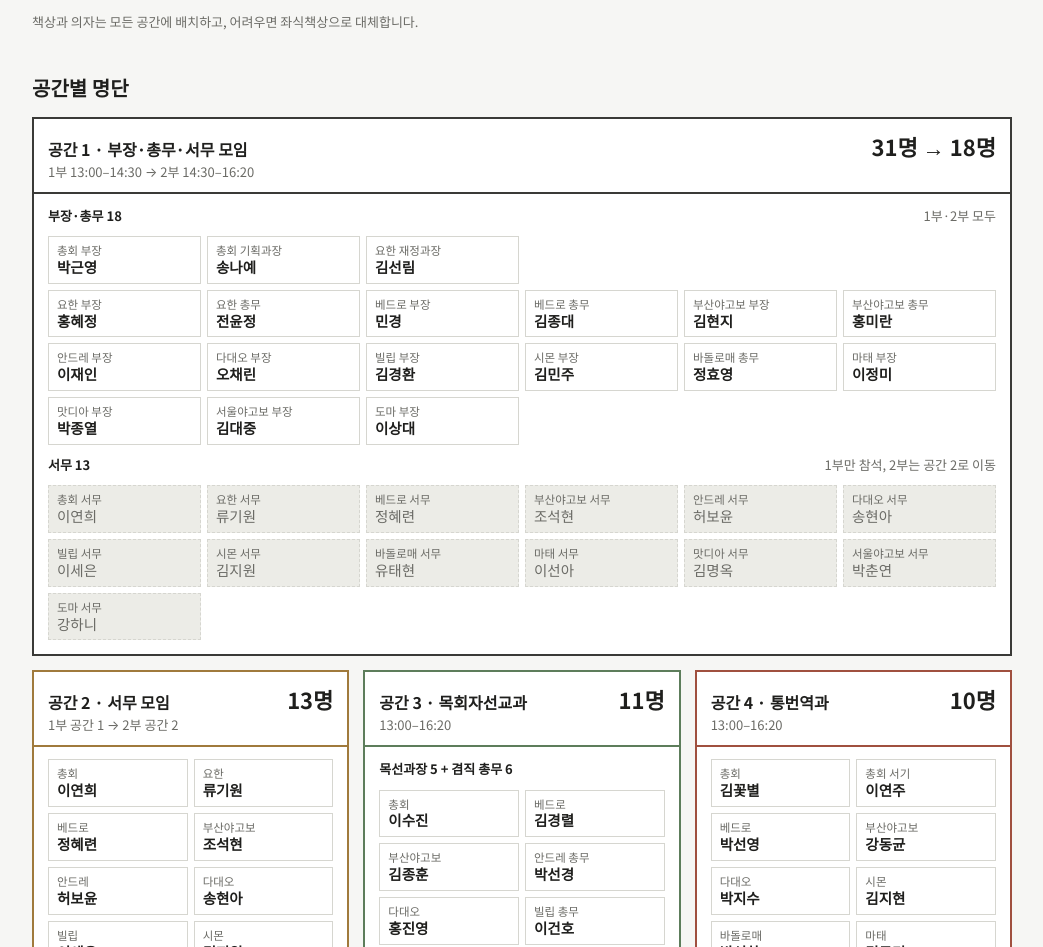
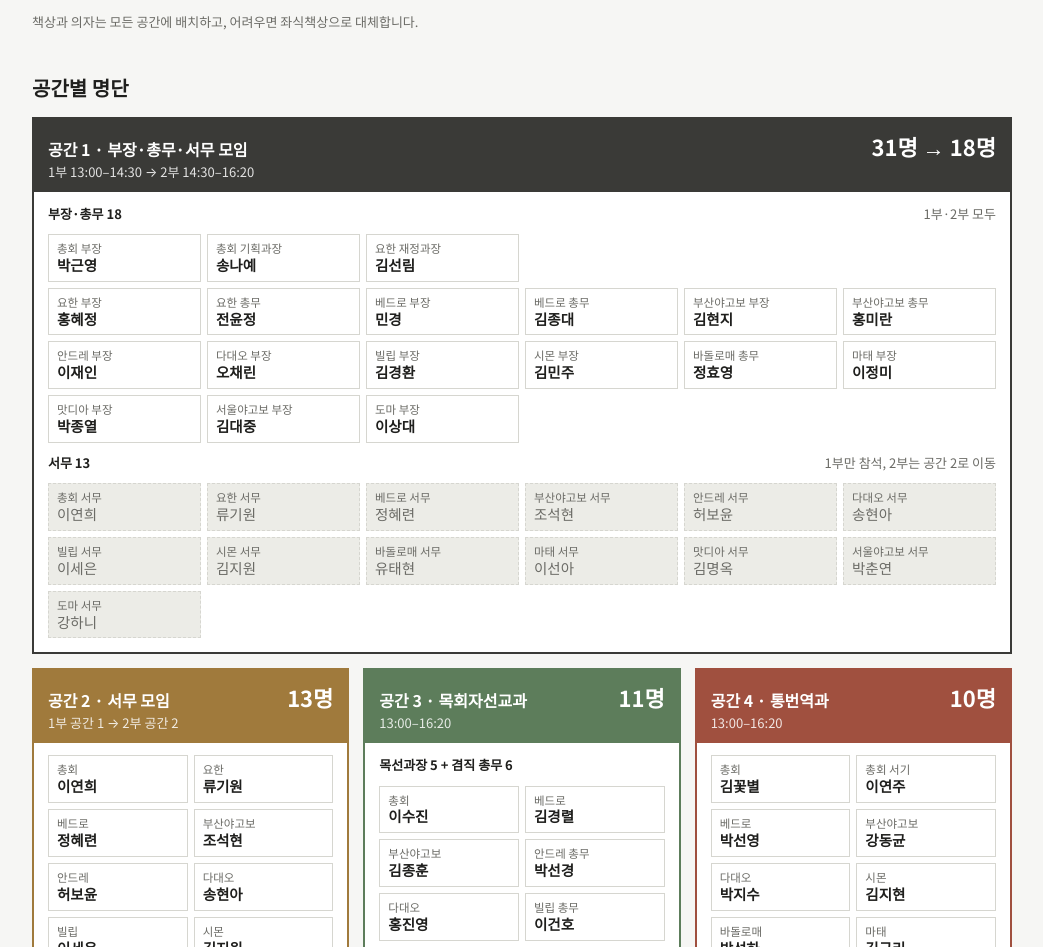
Before and after one commit to ssnantz5aa/-, a website: page yohan-briefing.html in a window 1280 px wide. Shown: the part 977-1924 px from the top of the page, without its empty margins (118-1161 px from the left). Drawn offline with Linux system fonts and the light colour scheme; a web font is replaced by a local one.

Commit message:
Color roster box headers
Co-Authored-By: Claude Opus 5.5 <noreply@anthropic.com>
Claude-Session: https://claude.ai/code/session_01UetvH8yjku1KzNKbBwrwKi

```diff
--- a/yohan-briefing.html
+++ b/yohan-briefing.html
@@ -81,9 +81,9 @@ table.plan { min-width: 720px; table-layout: fixed; }
 .rosters { display: grid; grid-template-columns: repeat(3, minmax(0, 1fr)); gap: 14px; }
 .box { background: var(--paper); border: 2px solid var(--c); display: flex; flex-direction: column; min-width: 0; }
 .box.wide { grid-column: 1 / -1; }
-.box header { border-bottom: 2px solid var(--c); padding: 10px 14px; display: flex; justify-content: space-between; align-items: baseline; gap: 10px; }
+.box header { background: var(--c); color: var(--paper); padding: 10px 14px; display: flex; justify-content: space-between; align-items: baseline; gap: 10px; }
 .box header h3 { font-size: 16px; }
-.box header span { font-size: 13px; color: var(--muted); }
+.box header span { font-size: 13px; color: var(--paper); opacity: .85; }
 .box header b { font-family: var(--display); font-size: 22px; font-variant-numeric: tabular-nums; flex: none; }
 .box .body { padding: 12px 14px 14px; display: flex; flex-direction: column; gap: 10px; }
 .box .sub { font-size: 13px; font-weight: 700; display: flex; justify-content: space-between; flex-wrap: wrap; gap: 2px 8px; }
```
